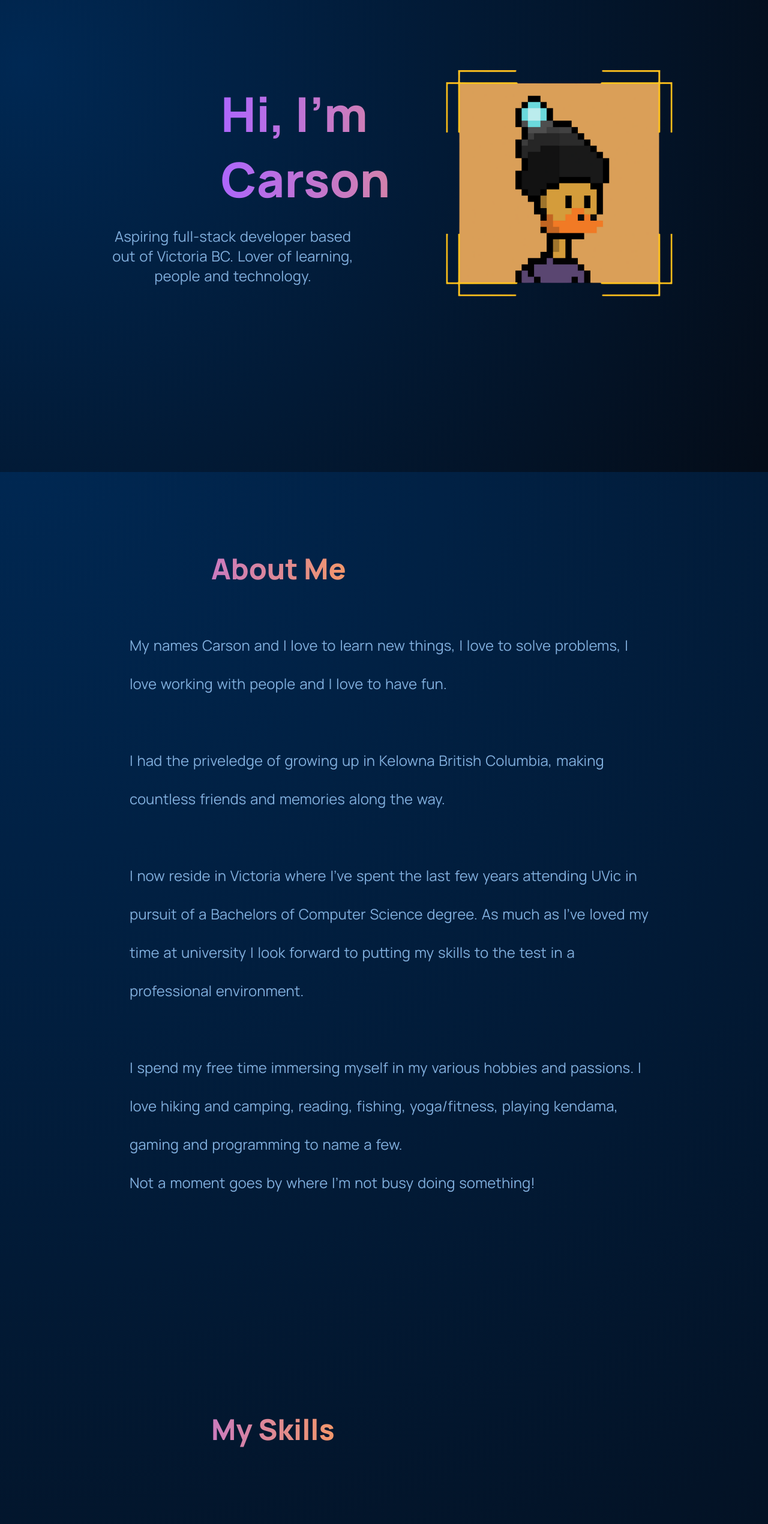
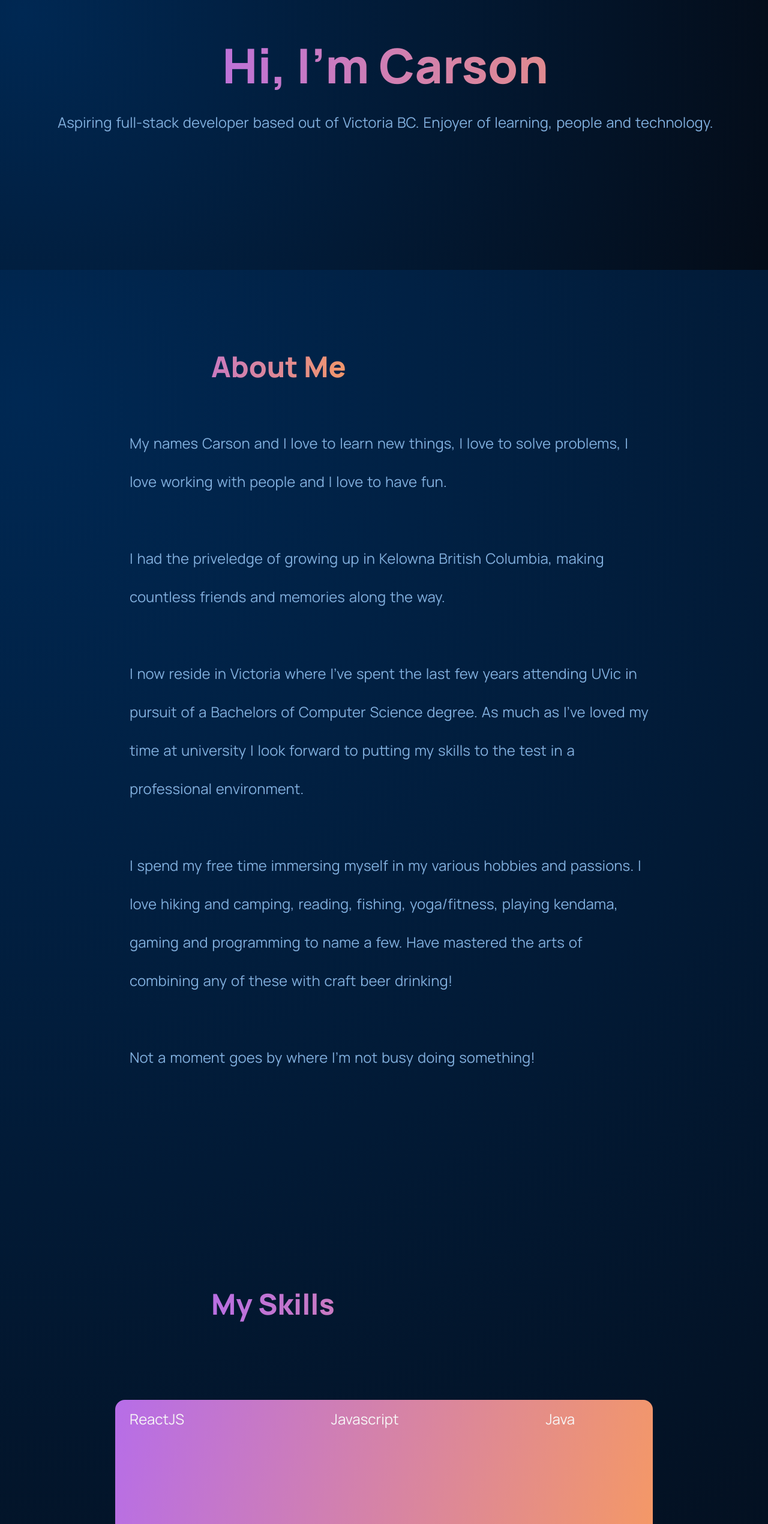
Before and after one commit to kerson97/portfolio_v2, a React (Create React App) app: page / in a window 1280 px wide. Shown: the part 120-2661 px from the top of the page at 60% size. Built offline with nearby package versions, Linux system fonts and the light colour scheme.

Commit message:
Text animations
+small changes

```diff
--- a/src/containers/about/About.jsx
+++ b/src/containers/about/About.jsx
@@ -26,8 +26,9 @@ const About = () => {
       <p>
         I spend my free time immersing myself in my various hobbies and
         passions. I love hiking and camping, reading, fishing, yoga/fitness,
-        playing kendama, gaming and programming to name a few. <br /> Not a
-        moment goes by where I'm not busy doing something!
+        playing kendama, gaming and programming to name a few. Have mastered the
+        arts of combining any of these with craft beer drinking! <br />
+        <br /> Not a moment goes by where I'm not busy doing something!
       </p>
     </div>
   )
--- a/src/containers/header/Header.jsx
+++ b/src/containers/header/Header.jsx
@@ -8,7 +8,7 @@ const Header = () => {
       <div className='website_header-content'>
         <h1 className='gradient__text'>Hi, I'm Carson</h1>
         <p>
-          Aspiring full-stack developer based out of Victoria BC. Lover of
+          Aspiring full-stack developer based out of Victoria BC. Enjoyer of
           learning, people and technology.
         </p>
       </div>
--- a/src/containers/header/header.css
+++ b/src/containers/header/header.css
@@ -15,19 +15,28 @@
 }
 
 .website_header-content h1 {
+  display: inline-block;
+  animation: typing 4s steps(150) forwards;
+  white-space: nowrap;
+  overflow: hidden;
+
   font-family: var(--font-family);
   font-weight: 800;
   font-size: 5rem;
   position: relative;
-  left: 17rem;
+  text-align: center;
 }
 
 .website_header-content p {
+  display: inline-block;
+  animation: typing 4s steps(150) forwards;
+  white-space: nowrap;
+  overflow: hidden;
+
   font-family: var(--font-family);
   color: #81afdd;
   font-size: 1.5rem;
-  margin-top: 1.5rem;
-  padding-left: 5rem;
+  margin: 1.5rem auto 0;
   text-align: center;
   word-spacing: 2px;
 }
@@ -45,6 +54,15 @@
   height: auto;
 }
 
+@keyframes typing {
+  from {
+    width: 0;
+  }
+  to {
+    width: 100%;
+  }
+}
+
 @media screen and (max-width: 1050px) {
   .website_header {
     flex-direction: column;
@@ -53,24 +71,32 @@
   .website_header-content h1,
   p {
     margin: auto;
+    right: 20%;
   }
 }
 @media screen and (max-width: 650px) {
   .website_header-content h1 {
     font-size: 48px;
     line-height: 60px;
+    right: 40%;
   }
 
   .website_header-content p {
     font-size: 16px;
     line-height: 24px;
   }
+  .website_header-img {
+    max-width: 100%;
+    height: auto;
+    margin-right: 5rem;
+  }
 }
 
 @media screen and (max-width: 490px) {
   .website_header-content h1 {
-    font-size: 36px;
+    font-size: 20px;
     line-height: 48px;
+    left: 20%;
   }
 
   .website_header-content p {
--- a/src/containers/skills/skills.css
+++ b/src/containers/skills/skills.css
@@ -8,6 +8,11 @@
 }
 
 .skills-content h1 {
+  display: inline-block;
+  animation: typing 4s steps(150) forwards;
+  white-space: nowrap;
+  overflow: hidden;
+
   font-family: var(--font-family);
   font-weight: 800;
   font-size: 3rem;
@@ -15,19 +20,32 @@
 }
 
 .skills-content p {
+  display: inline-block;
+  animation: typing 4s steps(150) forwards;
+  white-space: nowrap;
+  overflow: hidden;
+
   font-family: var(--font-family);
   color: #f7f7f7;
   font-size: 1.5rem;
   margin-top: 8rem;
   padding-left: 1.5rem;
   line-height: 4rem;
-  word-spacing: 4rem;
+  word-spacing: 15rem;
 
   background: var(--gradient-bar);
   border-radius: 1rem;
   padding-bottom: 10rem;
 }
 
+@keyframes typing {
+  from {
+    width: 0;
+  }
+  to {
+    width: 100%;
+  }
+}
 @media screen and (max-width: 1050px) {
   .skills-content {
     flex-direction: column;
```
Also changed, not shown: 1 other file (tests, documents, lock files or other folders).
